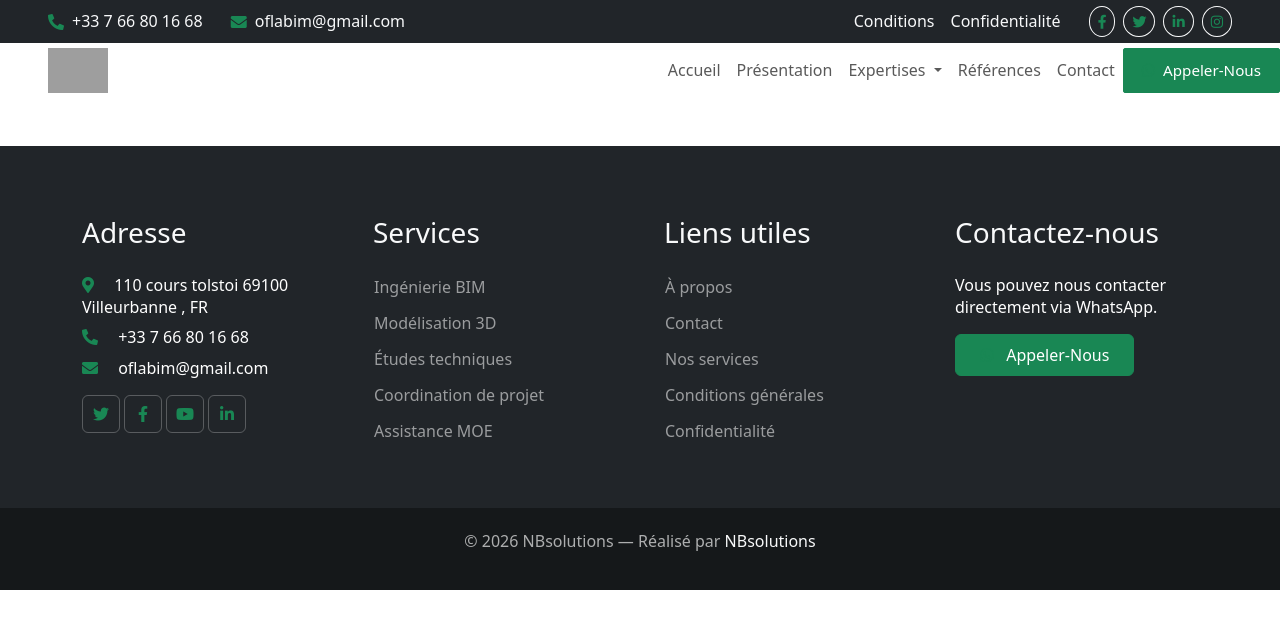
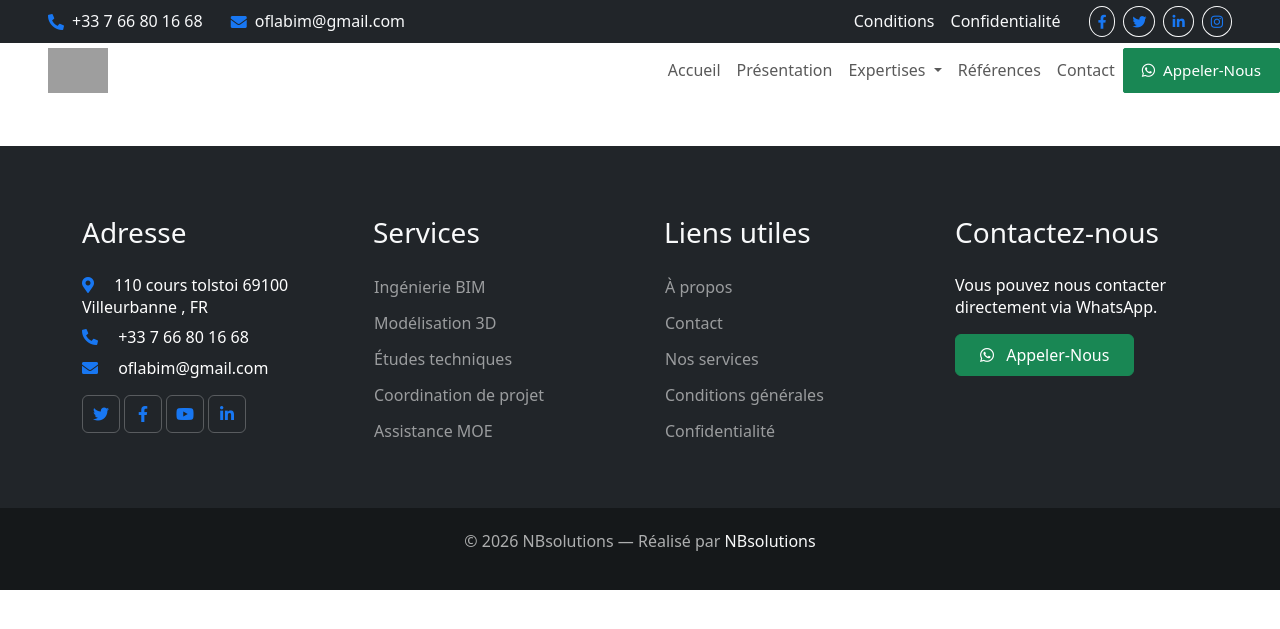
Before and after one commit to NGaudin13/siteVitrine, a PHP site: page /siteVitrine/ in a window 1280 px wide. Shown: the top 629 px of the page. Run offline with PHP 8.4, Linux system fonts and the light colour scheme; some libraries are stand-ins or nearby versions; grey boxes are pictures that could not be loaded.

Commit message:
Mise à jour des icônes en bleu selon la demande client

```diff
--- a/assets/css/style.css
+++ b/assets/css/style.css
@@ -41,8 +41,14 @@
 /* Icônes du header en vert */
 .navbar i,
 .container-fluid.bg-dark i {
-    color: #198754; /* vert Bootstrap */
+    color: #1877F2;
 }
+
+/* Icône WhatsApp du bouton desktop en blanc */
+.navbar .btn-success i {
+    color: #ffffff !important;
+}
+
 
 /* Header : enlever le soulignement des liens */
 .container-fluid.bg-dark a {
@@ -104,8 +110,14 @@
 
 /* icônes vertes dans le footer (text-primary) */
 .footer .text-primary {
-    color: #198754 !important;           /* vert bootstrap success-like */
+    color: #1877F2 !important;           /* vert bootstrap success-like */
 }
+
+/* Icône WhatsApp blanche dans le bouton du footer */
+.footer .btn-success i {
+    color: #ffffff !important;
+}
+
 
 /* bandeau bas */
 .copyright {
```
